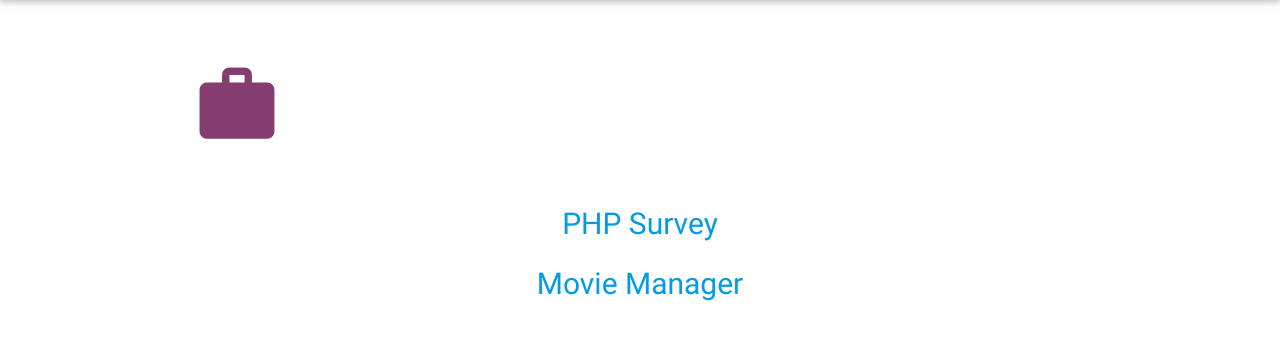
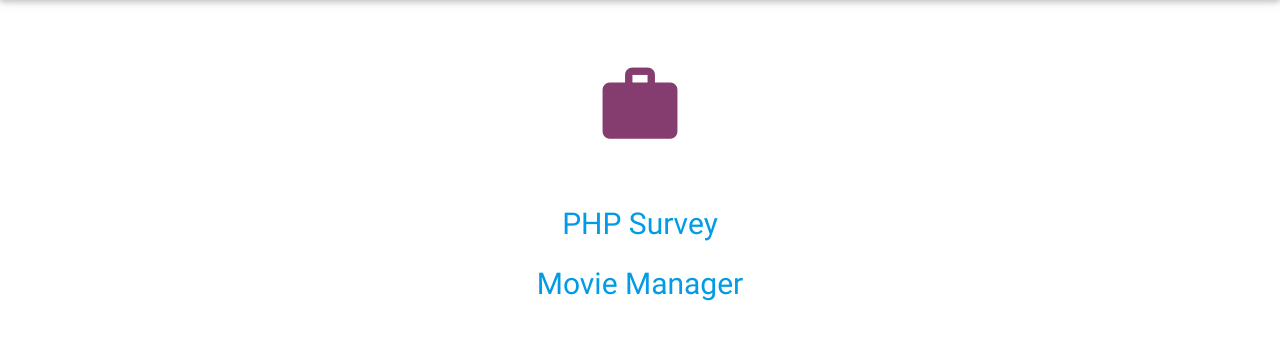
Before and after one commit to DarthJared/cs313-php, a PHP site: page /assignments.php in a window 1280 px wide. Shown: the part 64-420 px from the top of the page. Run offline with PHP 8.4, Linux system fonts and the light colour scheme; some libraries are stand-ins or nearby versions.

```diff
--- a/css/style.css
+++ b/css/style.css
@@ -89,6 +89,13 @@ footer.page-footer {
 	width: 300px;
 	left: 50%;
 	margin-left: -150px; */
+}
+.centeredL {
+	position: relative;
+	text-align: center;
+	width: 300px;
+	left: 50%;
+	margin-left: -150px;
 }
 .material-icons.md-80 {
 	position: relative;
```
